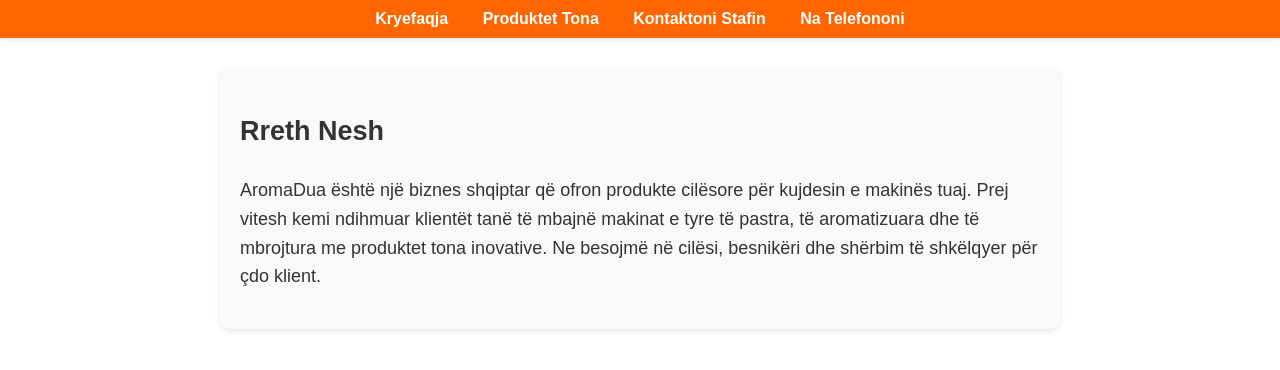
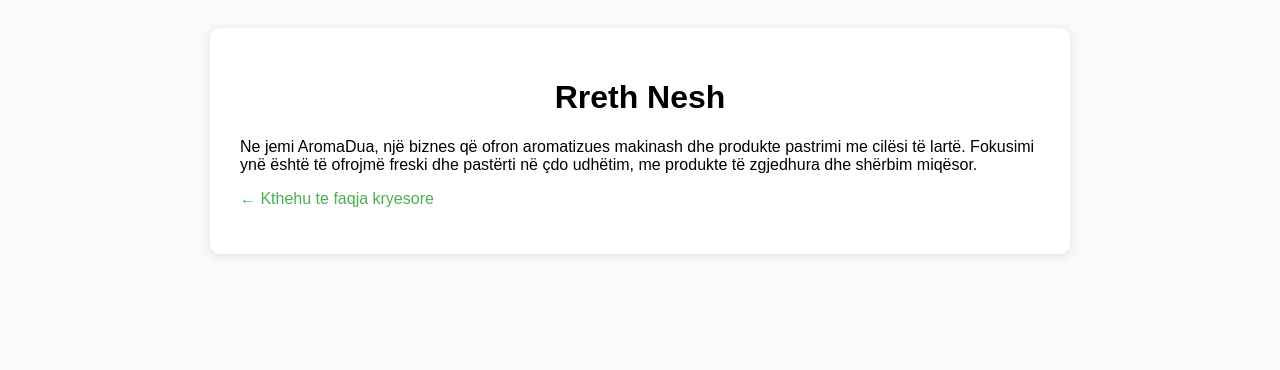
Before and after one commit to mardua23/aroma-dua, a plain HTML site: page rrethnesh.html in a window 1280 px wide. Drawn offline with Linux system fonts and the light colour scheme.

Commit message:
Update rrethnesh.html

```diff
--- a/rrethnesh.html
+++ b/rrethnesh.html
@@ -1,61 +1,21 @@
+
 <!DOCTYPE html>
 <html lang="sq">
 <head>
-  <meta charset="UTF-8" />
-  <title>Rreth Nesh - AromaDua</title>
+  <meta charset="UTF-8">
+  <title>Rreth Nesh</title>
   <style>
-    body {
-      font-family: sans-serif;
-      background: #fff;
-      margin: 0;
-      padding: 0;
-      color: #333;
-    }
-    nav {
-      background: #ff6600;
-      padding: 10px;
-      text-align: center;
-      box-shadow: 0 2px 4px rgba(0,0,0,0.1);
-    }
-    nav a {
-      color: white;
-      margin: 0 15px;
-      text-decoration: none;
-      font-weight: bold;
-      font-size: 16px;
-    }
-    nav a:hover {
-      text-decoration: underline;
-    }
-    .content {
-      max-width: 800px;
-      margin: 30px auto;
-      padding: 20px;
-      background: #f9f9f9;
-      border-radius: 10px;
-      box-shadow: 0 2px 6px rgba(0,0,0,0.1);
-      line-height: 1.6;
-      font-size: 18px;
-    }
+    body { font-family: Arial; background: #f9f9f9; padding: 20px; }
+    a { text-decoration: none; color: #4CAF50; }
+    .container { max-width: 800px; margin: auto; background: #fff; padding: 30px; border-radius: 10px; box-shadow: 0 2px 10px rgba(0,0,0,0.1); }
+    h1 { text-align: center; }
   </style>
 </head>
 <body>
-
-<nav>
-  <a href="index.html">Kryefaqja</a>
-  <a href="produktet.html">Produktet Tona</a>
-  <a href="stafi.html">Kontaktoni Stafin</a>
-  <a href="na-telefononi.html">Na Telefononi</a>
-</nav>
-
-<div class="content">
-  <h2>Rreth Nesh</h2>
-  <p>
-    AromaDua është një biznes shqiptar që ofron produkte cilësore për kujdesin e makinës tuaj.
-    Prej vitesh kemi ndihmuar klientët tanë të mbajnë makinat e tyre të pastra, të aromatizuara dhe të mbrojtura me produktet tona inovative.
-    Ne besojmë në cilësi, besnikëri dhe shërbim të shkëlqyer për çdo klient.
-  </p>
-</div>
-
+  <div class="container">
+    <h1>Rreth Nesh</h1>
+    <p>Ne jemi AromaDua, një biznes që ofron aromatizues makinash dhe produkte pastrimi me cilësi të lartë. Fokusimi ynë është të ofrojmë freski dhe pastërti në çdo udhëtim, me produkte të zgjedhura dhe shërbim miqësor.</p>
+    <p><a href="index.html">← Kthehu te faqja kryesore</a></p>
+  </div>
 </body>
 </html>
```
